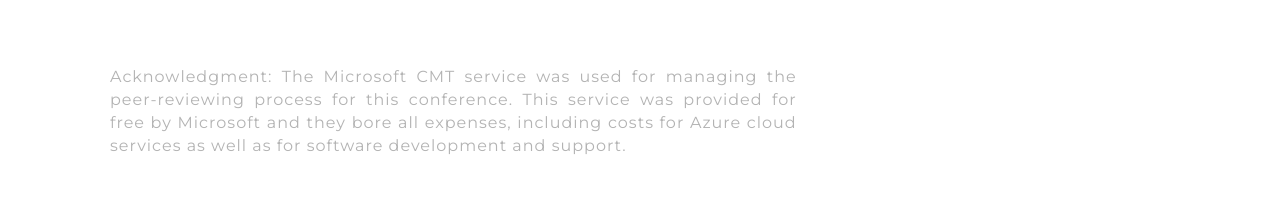
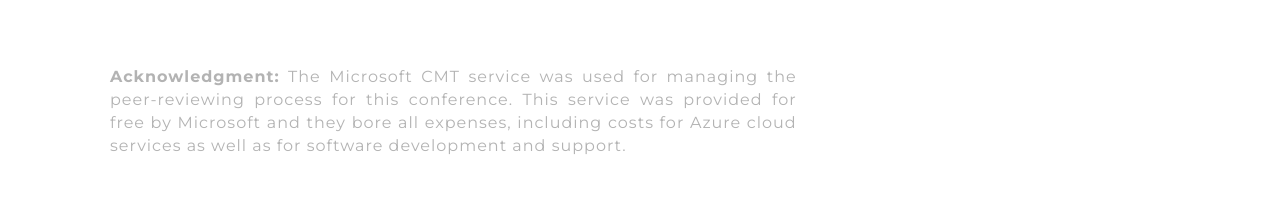
Before and after one commit to splixcube/PerCAA, a React (Vite) app: page / in a window 1280 px wide. Shown: the part 2143-2350 px from the top of the page. Built offline with nearby package versions, Linux system fonts and the light colour scheme.

Commit message:
cmt content

```diff
--- a/index.html
+++ b/index.html
@@ -12,7 +12,7 @@
   <body>
     <div id="root">
       <p>
-        Acknowledgment: The Microsoft CMT service was used for managing the peer-reviewing process for this conference. This service was provided for free by Microsoft and they bore all expenses, including costs for Azure cloud services as well as for software development and support.
+        <strong>Acknowledgment:</strong> The Microsoft CMT service was used for managing the peer-reviewing process for this conference. This service was provided for free by Microsoft and they bore all expenses, including costs for Azure cloud services as well as for software development and support.
       </p>
     </div>
     <script type="module" src="/src/main.jsx"></script>
--- a/src/components/HomeContent/Home.jsx
+++ b/src/components/HomeContent/Home.jsx
@@ -92,7 +92,7 @@ function Home() {
             <br/>
             <div className="paracontent">
               <p>
-                Acknowledgment: The Microsoft CMT service was used for managing the peer-reviewing process for this conference. This service was provided for free by Microsoft and they bore all expenses, including costs for Azure cloud services as well as for software development and support.
+                <strong>Acknowledgment:</strong> The Microsoft CMT service was used for managing the peer-reviewing process for this conference. This service was provided for free by Microsoft and they bore all expenses, including costs for Azure cloud services as well as for software development and support.
               </p>
             </div>
           </div>
```
